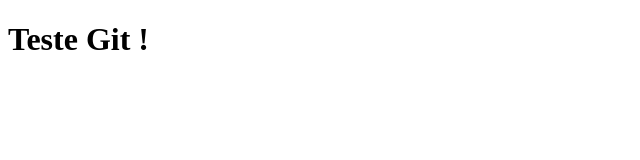
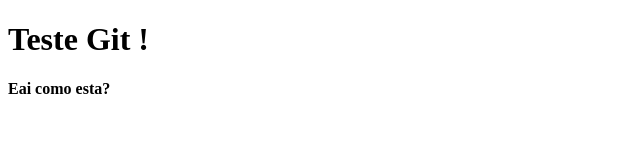
Before and after one commit to JonathanBarbante/testeGit, a plain HTML site: page index.html in a window 1280 px wide. Shown: the whole page, without its empty margins (0-640 px from the left). Drawn offline with Linux system fonts and the light colour scheme.

Commit message:
Adicionei um paragrafo

```diff
--- a/index.html
+++ b/index.html
@@ -7,5 +7,6 @@
 </head>
 <body>
     <h1>Teste Git  !</h1>
+    <p><b>Eai como esta?</b></p>
 </body>
 </html>
```
